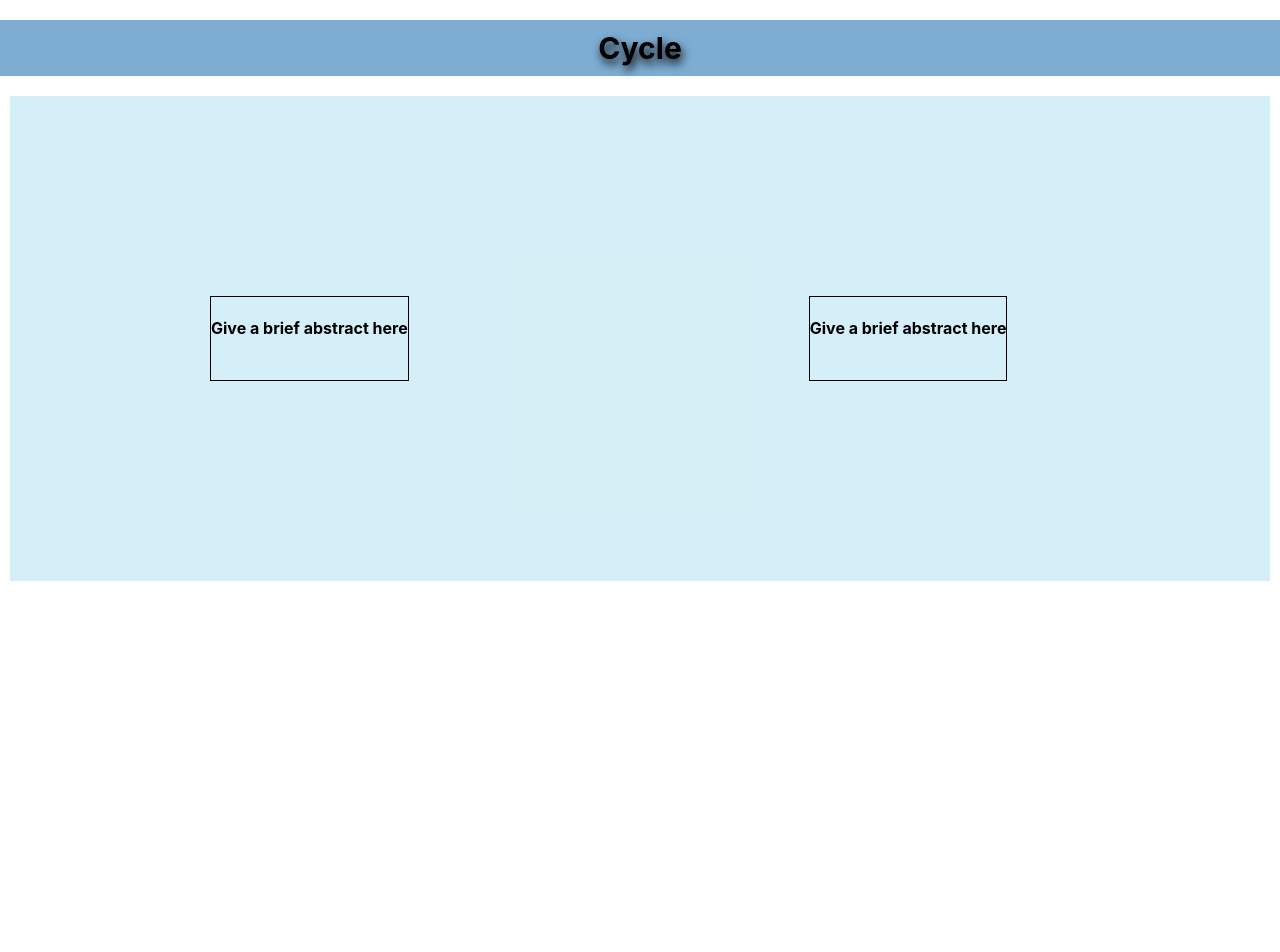
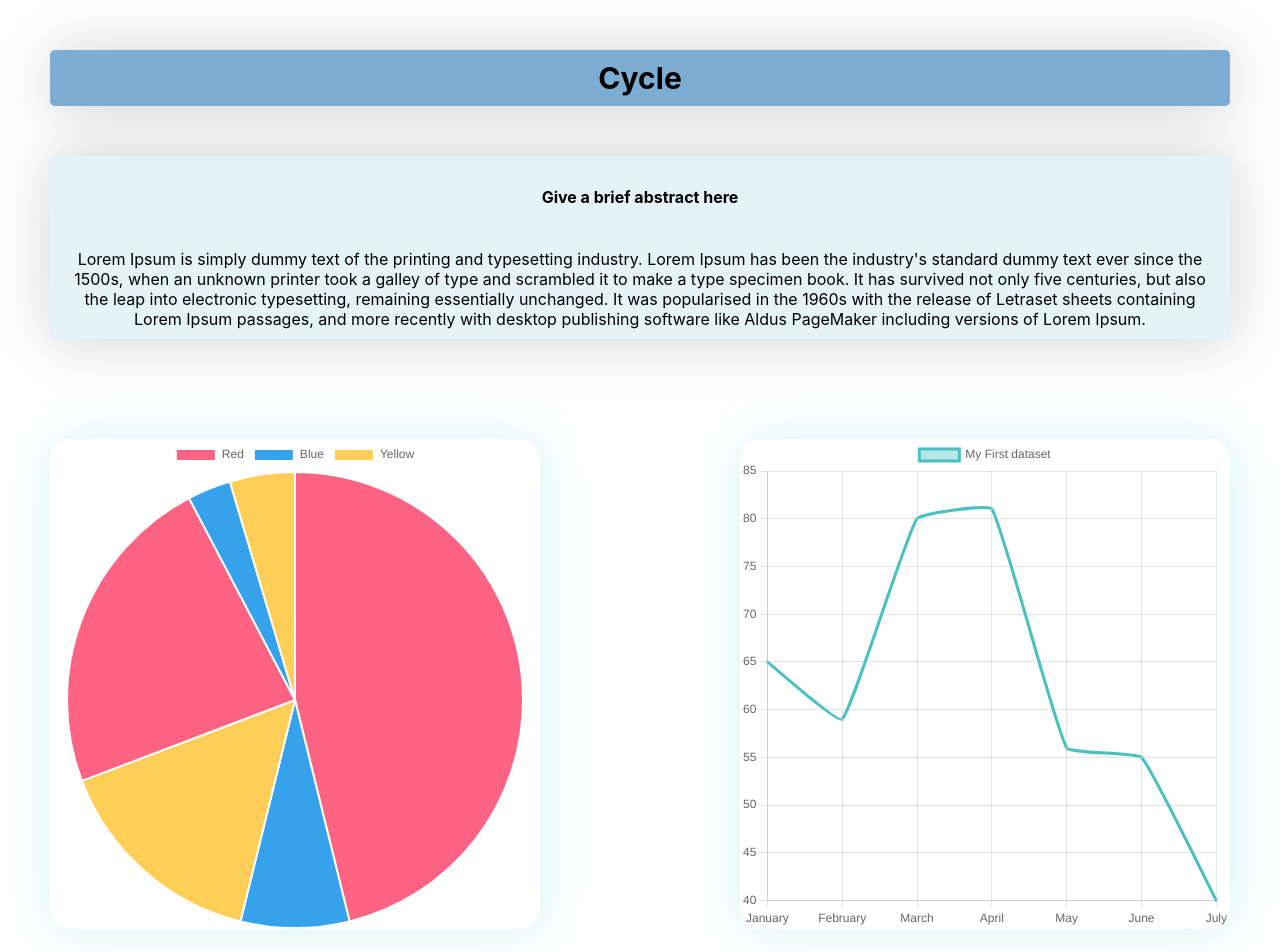
Before and after one commit to 2020-HelloWorld/NextAuthGoogle, a Next.js app: page / in a window 1280 px wide. Shown: the top 952 px of the page. Before the commit the page ends 800 px from the top, so only its background shows below. Built offline with nearby package versions, Linux system fonts and the light colour scheme.

Commit message:
Description page

```diff
--- a/components/ideaPitching.js
+++ b/components/ideaPitching.js
@@ -1,13 +1,15 @@
 import React from 'react';
 import IdeaText from './ideaPitching/ideaText';
+import Graphs from './ideaPitching/Graphs';
+import Contacts from './ideaPitching/Contacts';
 
 class ideaPitching extends React.Component{
     render(){
         return(
-            <div>
+            <div className='ideaPitch-body'>
                 <IdeaText company={this.props.company} abstract={this.props.abstract}/>
-                {/* <Graphs></Graphs>
-                <Contact></Contact> */}
+                <Graphs></Graphs>
+                <Contacts></Contacts>
             </div>
         )
     };
--- /dev/null
+++ b/components/ideaPitching/Graphs.js
@@ -0,0 +1,19 @@
+import React from 'react';
+import PieChart from './charts/pieChart.js';
+import LineChart from './charts/lineChart.js';
+
+class Graphs extends React.Component{
+    render(){
+        return(
+            <div className='graph-box'>
+               <div className='graphs'>
+                <PieChart ></PieChart>
+
+                <LineChart></LineChart>
+               </div>
+            </div>
+        )
+    };
+}
+
+export default Graphs;
--- a/components/ideaPitching/charts/lineChart.js
+++ b/components/ideaPitching/charts/lineChart.js
@@ -30,12 +30,12 @@ const data = {
 };
 
 export default () => (
-  <div>
-    <h2>Line Example</h2>
+  <div  className='linechart'>
+
     <Line
       data={data}
-      width={400}
-      height={400}
+      width={100}
+      height={100}
     />
   </div>
 );
--- a/components/ideaPitching/charts/pieChart.js
+++ b/components/ideaPitching/charts/pieChart.js
@@ -25,12 +25,12 @@ const data = {
 };
 
 export default () => (
-	<div>
-		<h2>Pie Example</h2>
+	<div className='piechart'>
+
 		<Pie
 			data={data}
-			width={400}
-			height={400}
+			width={100}
+			height={100}
 		/>
 	</div>
 );
--- a/components/ideaPitching/ideaText.js
+++ b/components/ideaPitching/ideaText.js
@@ -10,12 +10,10 @@ class IdeaText extends React.Component{
                 <div className='outer-abstract'>
                 <div className='abstract'>
                 <h4 className='h4'>{this.props.abstract}</h4><br/>
+                Lorem Ipsum is simply dummy text of the printing and typesetting industry. Lorem Ipsum has been the industry's standard dummy text ever since the 1500s, when an unknown printer took a galley of type and scrambled it to make a type specimen book. It has survived not only five centuries, but also the leap into electronic typesetting, remaining essentially unchanged. It was popularised in the 1960s with the release of Letraset sheets containing Lorem Ipsum passages, and more recently with desktop publishing software like Aldus PageMaker including versions of Lorem Ipsum.
+                </div>
 
-                </div>
-                <div className='abstract'>
-                <h4 className='h4'>{this.props.abstract}</h4><br/>
 
-                </div>
                 </div>
             </div>
         )
--- a/styles/ideaPitching.css
+++ b/styles/ideaPitching.css
@@ -1,17 +1,68 @@
+
 .ideaText-box .outer-abstract{
-    background-color: rgba(45, 174, 213, 0.204);
+    background-color: rgba(69, 165, 194, 0.136);
+    margin:50px;
+    border-radius: 5px;
 
-    display:flex;
-    margin:10px;
+    box-shadow: 1px 1px 60px 0px  rgba(167, 166, 166, 0.519);
 }
 .ideaText-box .heading{
     background-color: rgb(125, 173, 211);
     text-align: center;
     font-size: 30px;
-    text-shadow: 2px 5px  10px  black;
     padding:10px;
+    margin:50px;
+    border-radius: 5px;
+    box-shadow: 1px 1px 60px 0px  rgba(167, 166, 166, 0.519);
+}
+.heading:hover{
+    background-color: rgba(35, 135, 207, 0.537);
+    padding:13px;
+    transition-duration:0.6s ;
 }
 .ideaText-box .outer-abstract .abstract{
-    margin:200px;
-    border:1px solid;
+   text-align: center;
+   padding:10px;
+
 }
+.outer-abstract:hover{
+    background-color: rgba(35, 135, 207, 0.537);
+    margin:60px;
+    transition-duration:0.6s ;
+}
+
+.graph-box .graphs{
+    display: grid;
+    grid-template-columns: repeat(2,1fr);
+    gap:200px;
+    padding:50px;
+
+}
+.piechart{
+    box-shadow: 2px 1px 50px rgba(48, 195, 208, 0.211);
+    border-radius: 20px;
+}
+.piechart:active{
+
+    box-shadow: 2px 1px 30px rgb(0, 0, 0);
+    transition-duration: 0.6s;
+
+}
+.piechart:hover,.linechart:hover{
+    border-radius:20px;
+    box-shadow: 2px 1px 30px rgba(48, 195, 208, 0.719);
+    transition-duration: 0.6s;
+
+}
+.linechart{
+    box-shadow: 2px 1px 50px rgba(48, 195, 208, 0.211);
+    border-radius: 20px;
+}
+
+/*contact*/
+a{
+    text-decoration: none;
+}
+.contact-details{
+    margin:10px;
+}
```
